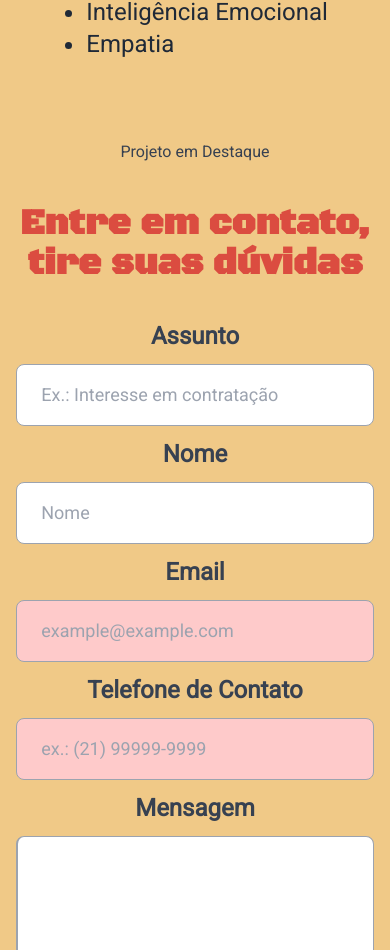
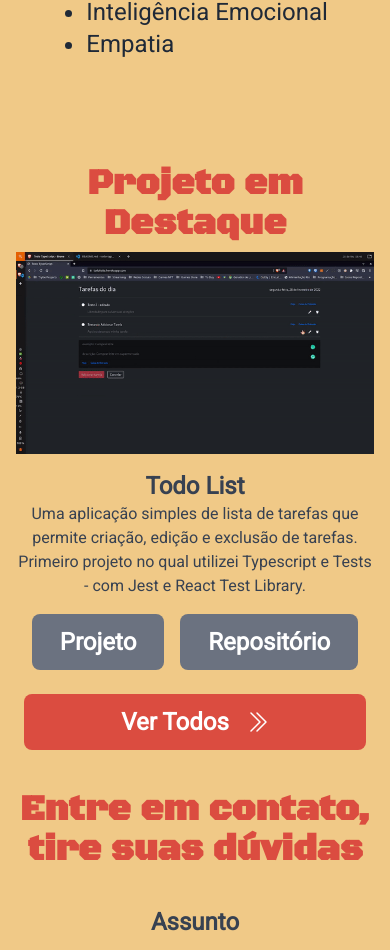
Before and after one commit to thiago-ximenes/portifolio-web, a React (Create React App) app: page / in a window 390 px wide. Shown: the part 2170-3120 px from the top of the page. Built offline with nearby package versions, Linux system fonts and the light colour scheme.

Commit message:
Styled to portifolio section to mobile. Change Button component to receive children

```diff
--- a/index.d.ts
+++ b/index.d.ts
@@ -1,3 +1,4 @@
 declare module '*.gif';
 declare module '*.jpg';
 declare module '*.png';
+declare module 'react-icons/*'
--- a/src/components/Button.jsx
+++ b/src/components/Button.jsx
@@ -1,14 +1,16 @@
 import React from 'react';
 
-const Button = ({ text, href }) => {
+const Button = ({ text, href, target = false, variant = false, children }) => {
   return (
     <a
       href={ href }
+      target={ target ? '_blank' : '' }
       type="button"
-      className="px-7 py-3 text-white font-bold bg-secondary rounded-lg
-      text-2xl md:w-9/12 w-content mx-2 mt-2 md:mt-0 text-center"
+      className={`px-7 py-3 text-white font-bold ${variant ? 'bg-gray-500' : 'bg-secondary' } rounded-lg
+      text-2xl md:w-9/12 w-content mx-2 mt-2 md:mt-0 text-center`}
     >
       {text}
+      {children}
     </a>
   );
 }
--- a/src/components/Portifolio/SpotlightProjects.tsx
+++ b/src/components/Portifolio/SpotlightProjects.tsx
@@ -1,4 +1,8 @@
-import React from 'react'
+import React from 'react';
+import { BsChevronDoubleRight } from 'react-icons/bs';
+import projectsArray from '../../data/projectsArray';
+import Button from '../Button';
+import H2Styled from '../H2Styled';
 
 const SpotlightProjects: React.FC = () => {
   return (
@@ -6,9 +10,55 @@ const SpotlightProjects: React.FC = () => {
       id="portifolio"
       className="flex flex-col items-center justify-center text-center text-gray-700"
     >
-      <h2>
-        Projeto em Destaque
-      </h2>
+      <H2Styled title="Projeto em Destaque" />
+      {
+        projectsArray?.map((project) => {
+          if (project.id === 3) return (
+            <>
+              <img src={ project.image } alt={ project.name } />
+              <h3
+                className="text-center mt-4 text-2xl font-bold"
+              >
+                { project.name }
+              </h3>
+              <p className="text-center text-base mb-2">
+                { project.description }
+              </p>
+              <div
+                className="flex flex-row justify-center items-center"
+              >
+                <Button
+                  text="Projeto"
+                  href={ project.liveUrl }
+                  target
+                  variant
+                />
+                <Button
+                  text="Repositório"
+                  href={ project.gitHubUrl }
+                  target
+                  variant
+                />
+              </div>
+              <div
+                className="flex flex-col justify-around h-fit w-full mx-auto pt-4"
+              >
+                <Button
+                >
+                  <div
+                    className="flex flex-row justify-center items-center"
+                  >Ver Todos
+                    <BsChevronDoubleRight
+                      className="ml-4"
+                    />
+                  </div>
+                </Button>
+              </div>
+            </>
+          )
+        })
+      }
+
     </section>
   )
 }
--- a/src/data/projectsArray.ts
+++ b/src/data/projectsArray.ts
@@ -21,7 +21,7 @@ const projectsArray: Array<ProjectsDataTypes> = [{
 {
   id: 3,
   name: 'Todo List',
-  description: 'A simple todo list application that allows you to create, edit and delete your tasks.',
+  description: 'Uma aplicação simples de lista de tarefas que permite criação, edição e exclusão de tarefas. Primeiro projeto no qual utilizei Typescript e Tests - com Jest e React Test Library.',
   image: Todo,
   gitHubUrl: 'https://github.com/thiago-ximenes/todo-typescript',
   liveUrl: 'https://todolistts.herokuapp.com/',
--- a/tsconfig.json
+++ b/tsconfig.json
@@ -31,7 +31,7 @@
     // "baseUrl": "./",                                  /* Specify the base directory to resolve non-relative module names. */
     // "paths": {},                                      /* Specify a set of entries that re-map imports to additional lookup locations. */
     // "rootDirs": [],                                   /* Allow multiple folders to be treated as one when resolving modules. */
-    // "typeRoots": [],                                  /* Specify multiple folders that act like `./node_modules/@types`. */
+    "typeRoots": ["./src/@types", "./node_modules/@types"],                                  /* Specify multiple folders that act like `./node_modules/@types`. */
     // "types": [],                                      /* Specify type package names to be included without being referenced in a source file. */
     // "allowUmdGlobalAccess": true,                     /* Allow accessing UMD globals from modules. */
     // "resolveJsonModule": true,                        /* Enable importing .json files */
```
